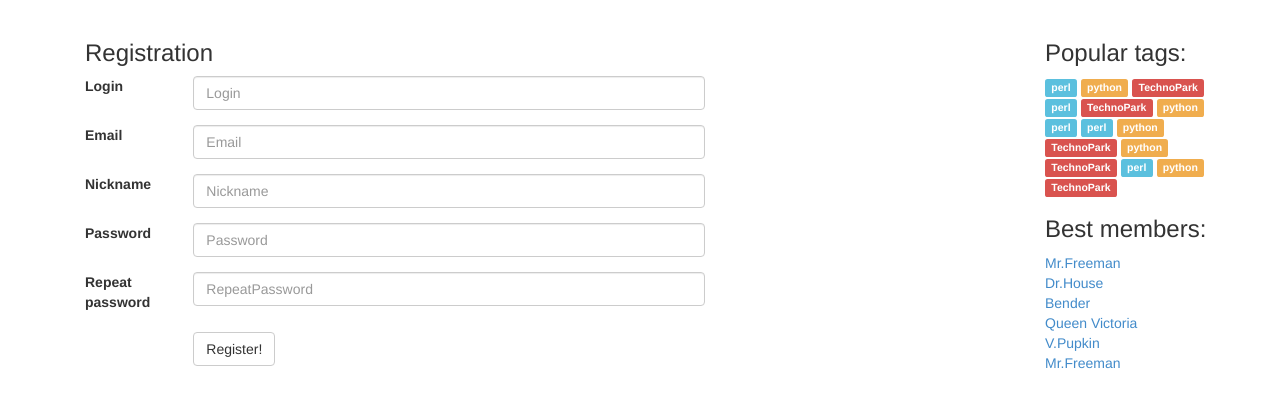
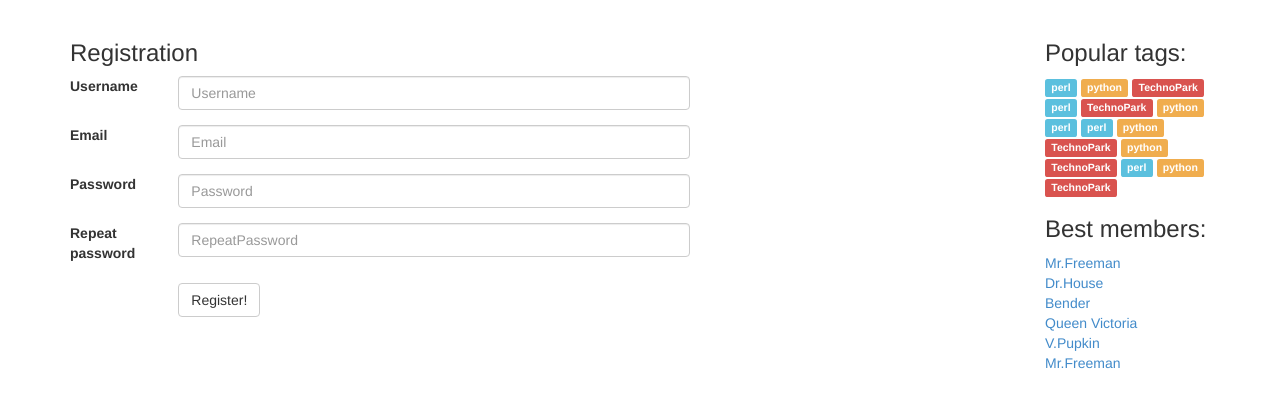
Before and after one commit to tatyanos/TPweb, a Django app: template templates/app/register.html in a window 1280 px wide. Shown: the part 81-489 px from the top of the page. Run offline with Django 3.2, Linux system fonts and the light colour scheme; the template is opened without the code that fills it, so the values that code supplies are empty; grey boxes labelled with a size stand in for pictures from a placeholder-image service; some libraries are stand-ins or nearby versions.

Commit message:
change register and login

```diff
--- a/app/urls.py
+++ b/app/urls.py
@@ -17,6 +17,7 @@ urlpatterns = patterns('',
     url(r'^logout$', views.out, name='out'),
     url(r'^user(?P<user_id>\d+)$', views.user_settings, name='user_settings'),
 
-    url(r'^register$', views.register, name='register'),
+    url(r'^register/$', views.register, name='register'),
+    url(r'^register/add$', views.register_add, name='register_add'),
     url(r'^search$', views.search, name='search'),
 )
--- a/templates/app/register.html
+++ b/templates/app/register.html
@@ -1,42 +1,32 @@
 {% extends "app/base.html" %}
 
 {% block content %}
-    <div class="container">
-        <div class="row">
-            <div class="col-md-10" id="content">
-                <!-- HEADER -->
     <div class="row">
         <div class="col-md-8">
             <h3>Registration &nbsp;</h3>
 
-                        <form class="form-horizontal" role="form">
+            <form method="post" action="{% url 'register_add' %}" class="form-horizontal" role="form">
+                {% csrf_token %}
                 <div class="form-group">
-                                <label for="inputLogin" class="col-sm-2">Login</label>
+                    <label for="Username" class="col-sm-2">Username</label>
 
                     <div class="col-sm-10">
-                                    <input type="email" class="form-control" id="inputLogin" placeholder="Login">
+                        <input type="text" name="username" class="form-control" id="inputLogin" placeholder="Username">
                     </div>
                 </div>
                 <div class="form-group">
                     <label for="inputEmail" class="col-sm-2">Email</label>
 
                     <div class="col-sm-10">
-                                    <input type="email" class="form-control" id="inputEmail" placeholder="Email">
+                        <input type="text" name="email" class="form-control" id="inputEmail" placeholder="Email">
                     </div>
                 </div>
-                            <div class="form-group">
-                                <label for="inputNickname" class="col-sm-2">Nickname</label>
 
-                                <div class="col-sm-10">
-                                    <input type="nickname" class="form-control" id="inputNickname"
-                                           placeholder="Nickname">
-                                </div>
-                            </div>
                 <div class="form-group">
                     <label for="inputPassword" class="col-sm-2">Password</label>
 
                     <div class="col-sm-10">
-                                    <input type="password" class="form-control" id="inputPassword"
+                        <input type="password" name="pswd1" class="form-control" id="inputPassword"
                                placeholder="Password">
                     </div>
                 </div>
@@ -44,21 +34,18 @@
                     <label for="inputRepeatPassword" class="col-sm-2">Repeat password</label>
 
                     <div class="col-sm-10">
-                                    <input type="RepeatPassword" class="form-control" id="inputRepeatPassword"
+                        <input type="password" name="pswd2" class="form-control" id="inputRepeatPassword"
                                placeholder="RepeatPassword">
                     </div>
                 </div>
 
                 <div class="form-group">
                     <div class="col-sm-offset-2 col-sm-10">
-                                    <button type="submit" class="btn btn-default">Register!</button>
+                        <input type="submit" class="btn btn-default" value="Register!">
                     </div>
                 </div>
             </form>
         </div>
     </div>
-            </div>
-        </div>
-    </div>
 
 {% endblock %}
```
Also changed, not shown: app/views.py (+16 -2 lines). Lines whose indentation alone changed are shown as unchanged.
